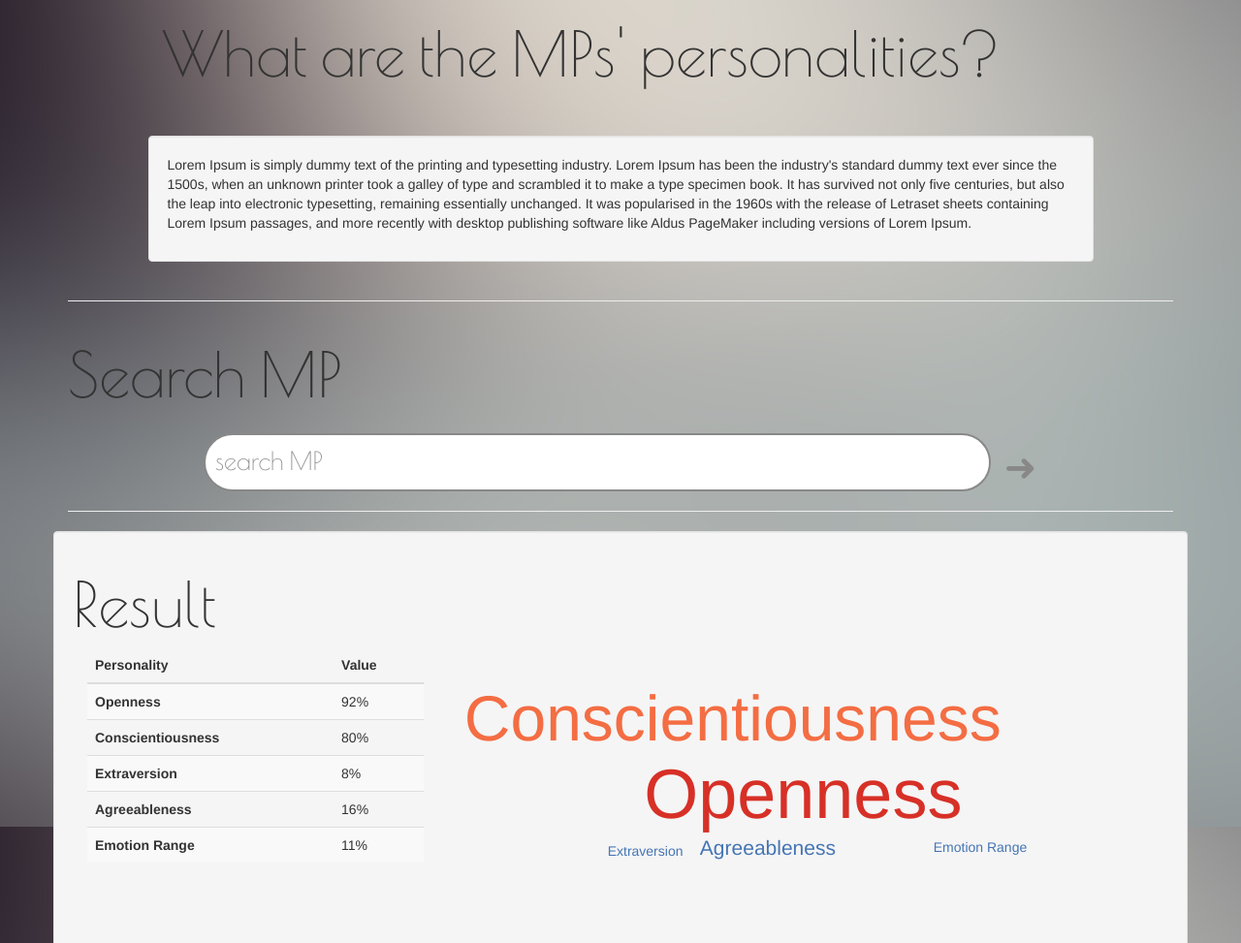
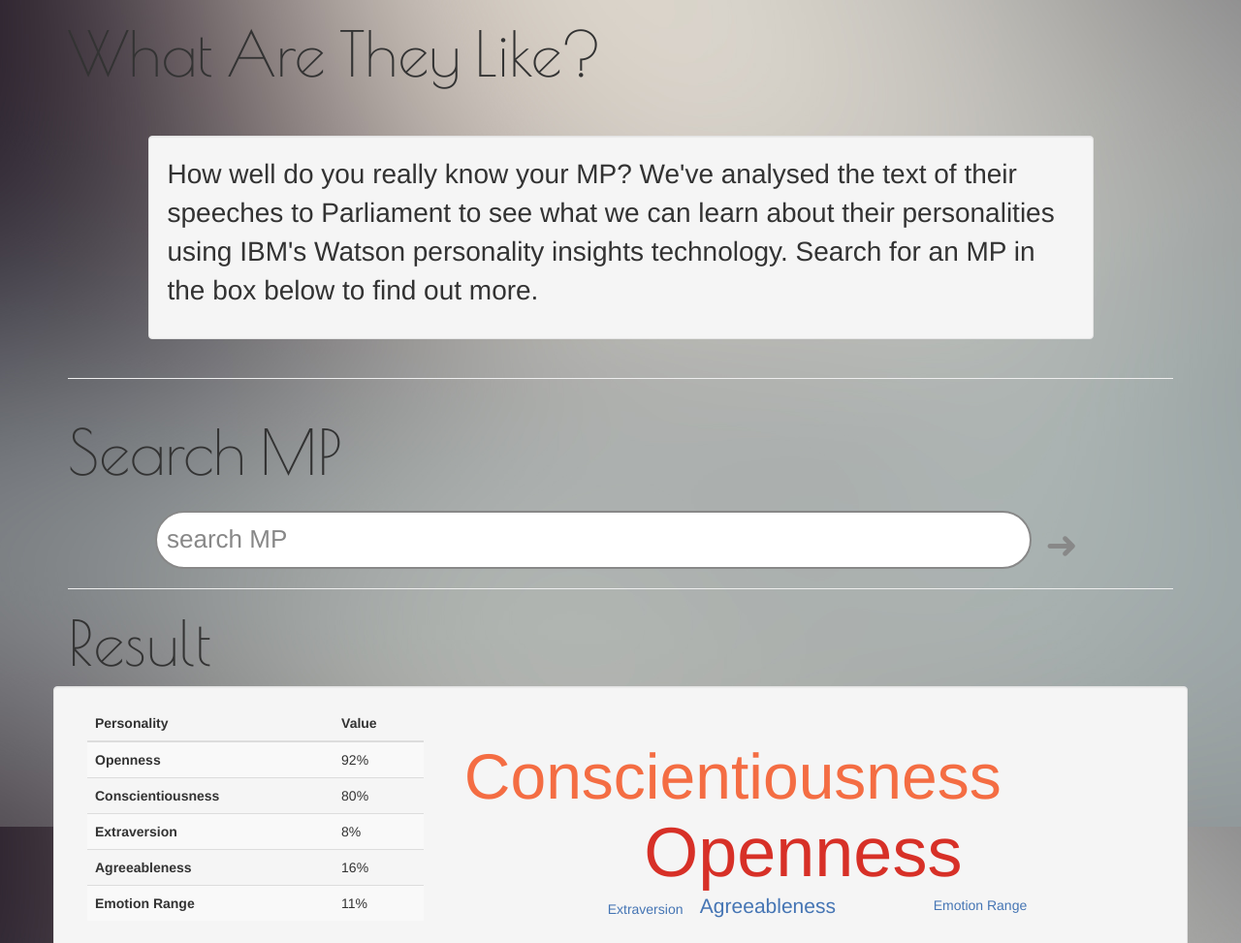
Before and after one commit to leihelondon/MPInsights, a website: page public/index.html in a window 1280 px wide. Shown: the top 973 px of the page at 97% size. Drawn offline with nearby package versions, Linux system fonts and the light colour scheme.

Commit message:
fixed style and text

```diff
--- a/public/css/style.css
+++ b/public/css/style.css
@@ -44,7 +44,7 @@ h1{
  * Configurable Styles *
  ***********************/
 .flexsearch {
-  padding: 0 25px 0 140px; /* Padding for other horizontal elements */
+  padding: 0 80px 0 90px; /* Padding for other horizontal elements */
 }
 
 .flexsearch--input {
@@ -98,12 +98,14 @@ h1{
 
 ::-webkit-input-placeholder {
 	color: #888;
-	font-family: 'Poiret One', cursive;
+	font-family: 'Helvetica Neue', Helvetica, Arial, sans-serif;
+  font-weight: 100;
 }
 
 input:-moz-placeholder {
   color: #888;
-  font-family: 'Poiret One', cursive;
+  font-family: 'Helvetica Neue', Helvetica, Arial, sans-serif;
+  font-weight: 100;
 }
 
 .ui-autocomplete {
@@ -135,3 +137,9 @@ input:-moz-placeholder {
 #demo{
 	height: 300px;
 }
+
+p{
+  font-size: 28px;
+  font-family: 'Helvetica Neue', Helvetica, Arial, sans-serif;
+  font-weight: 100;
+}
--- a/public/index.html
+++ b/public/index.html
@@ -58,8 +58,8 @@
     <div class="container">
       <!-- Example row of columns -->
        <div class="row">
-          <div class="col-md-10 col-md-push-1">
-              <h1>What are the MPs' personalities?</h1>
+          <div class="col-md-12">
+              <h1>What Are They Like?</h1>
           </div><!-- /.col-lg-6 -->
         </div><!-- /.row -->
 
@@ -67,17 +67,15 @@
 
         <div class="row">
           <div class="col-md-10 col-md-push-1 well">
-
-              <p>Lorem Ipsum is simply dummy text of the printing and typesetting industry. Lorem Ipsum has been the industry's standard dummy text ever since the 1500s, when an unknown printer took a galley of type and scrambled it to make a type specimen book. It has survived not only five centuries, but also the leap into electronic typesetting, remaining essentially unchanged. It was popularised in the 1960s with the release of Letraset sheets containing Lorem Ipsum passages, and more recently with desktop publishing software like Aldus PageMaker including versions of Lorem Ipsum.</p>
+              <p>How well do you really know your MP? We've analysed the text of their speeches to Parliament to see what we can learn about their personalities using IBM's Watson personality insights technology. Search for an MP in the box below to find out more.</p>
           </div><!-- /.col-lg-6 -->
         </div><!-- /.row -->
 
         <hr>
 
 
-
       <div class="row">
-        <div class="col-md-11">
+        <div class="col-md-12">
         <h1>Search MP</h1>
           <div class="flexsearch">
             <div class="flexsearch--wrapper">
@@ -94,9 +92,9 @@
 
       <hr>
 
+      <h1>Result</h1>
 
       <div class="row well">
-      <h1>Result</h1>
         <div class="col-md-4">
           <table class="table table-striped">
             <thead>
```
